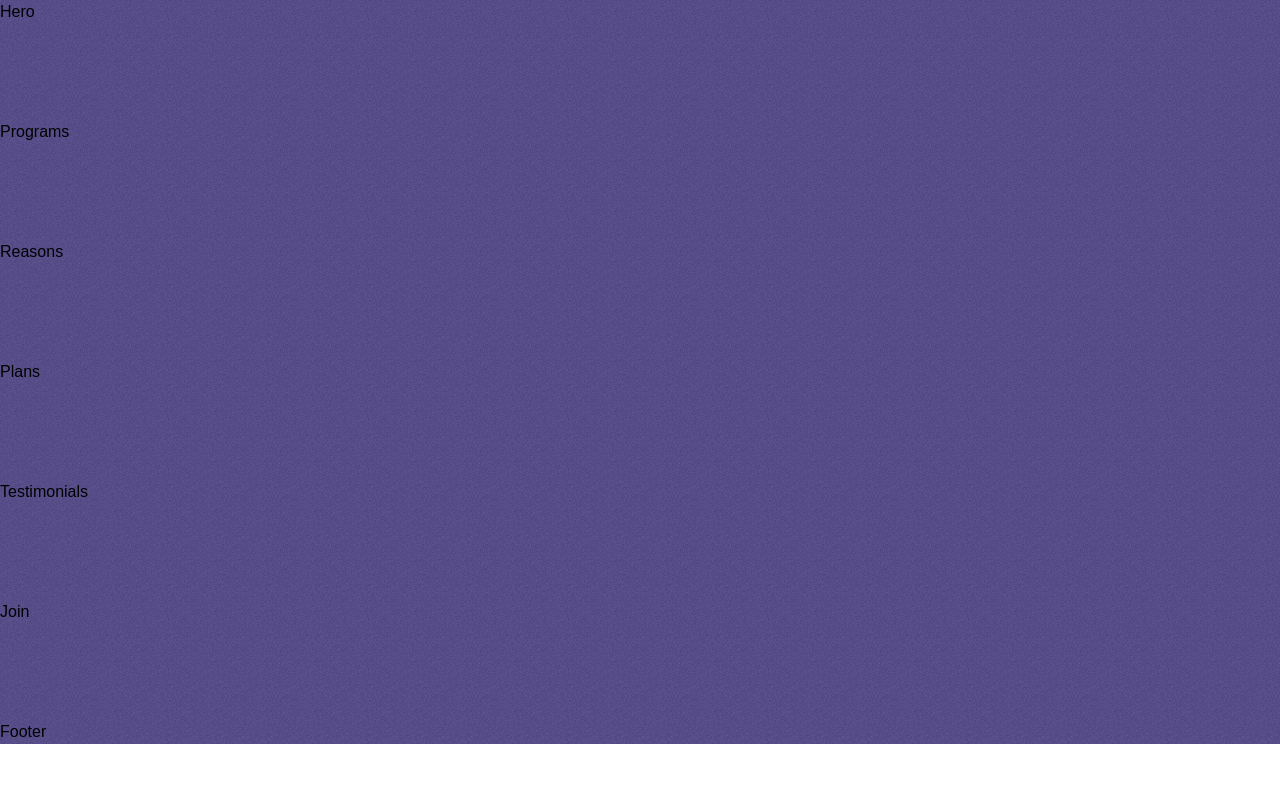
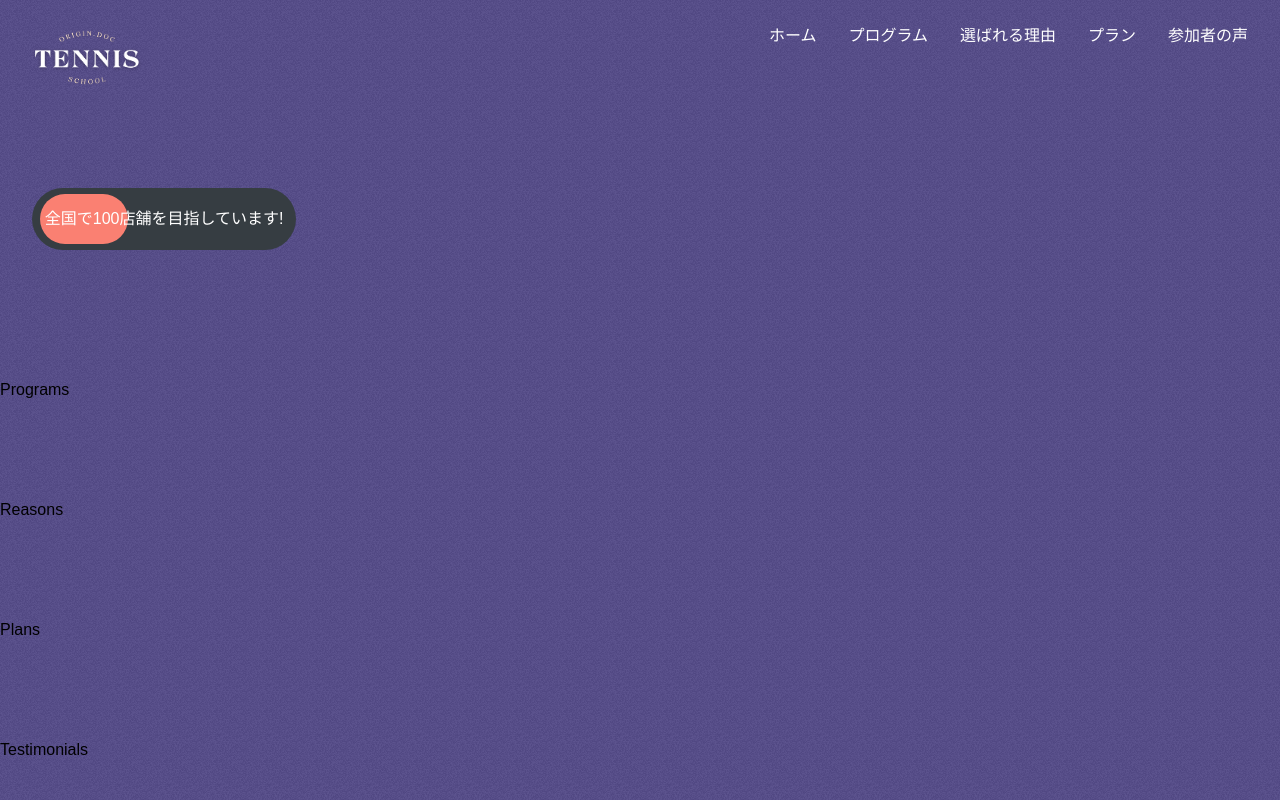
Before and after one commit to yu-to06/nextjs_schooldummy, a Next.js app: page / in a window 1280 px wide. Shown: the top 800 px of the page. Built offline with nearby package versions, Linux system fonts and the light colour scheme; a web font is replaced by a local one.

Commit message:
edit hero and create header

```diff
--- /dev/null
+++ b/components/Header.js
@@ -0,0 +1,21 @@
+import Image from 'next/image'
+import React from 'react'
+
+function Header() {
+  return (
+    <div className='flex justify-between '>
+        <Image src={'/assets/logo.png'} alt='iamge' width={100} height={60} className='w-[7rem]'/>
+        <div>
+            <ul className='flex gap-[2rem] text-white'>
+                <li className='cursor-pointer hover:text-pink'>ホーム</li>
+                <li className='cursor-pointer hover:text-pink'>プログラム</li>
+                <li className='cursor-pointer hover:text-pink'>選ばれる理由</li>
+                <li className='cursor-pointer hover:text-pink'>プラン</li>
+                <li className='cursor-pointer hover:text-pink'>参加者の声</li>
+            </ul>
+        </div>
+    </div>
+  )
+}
+
+export default Header
--- a/components/Hero.js
+++ b/components/Hero.js
@@ -1,8 +1,31 @@
 import React from 'react'
+import Header from './Header'
 
 function Hero() {
   return (
-    <div>Hero</div>
+    <div  className="justify-between grid-cols-12" id="home">
+      {/* ブラー */}
+      {/* 左 */}
+      <div className='flex flex-col col-span-8 p-[2rem] pt-[1.5rem] gap-[2rem]'>
+        {/* ヘッダー */}
+        <Header/>
+        {/* キャッチコピー */}
+        <div  className='relative flex mt-[4rem] bg-darkdarkGray rounded-full w-fit py-[1.2rem] px-[0.8rem] text-white text-center justify-start'>
+          <div className='absolute bg-pink w-[5.5rem] h-[80%] left-[0.5rem] rounded-full bottom-[0.375rem] z-10'></div>
+          <p className='z-20'>全国で100店舗を目指しています!</p>
+        </div>
+        {/* タイトル */}
+        {/* 軽い実績 */}
+        {/* 案内 */}
+
+      </div>
+      {/* 右 */}
+      <div className="col-span-4">
+        {/* レート */}
+        {/* メイン写真 */}
+        {/* 背景写真 */}
+      </div>
+    </div>
   )
 }
 
```
